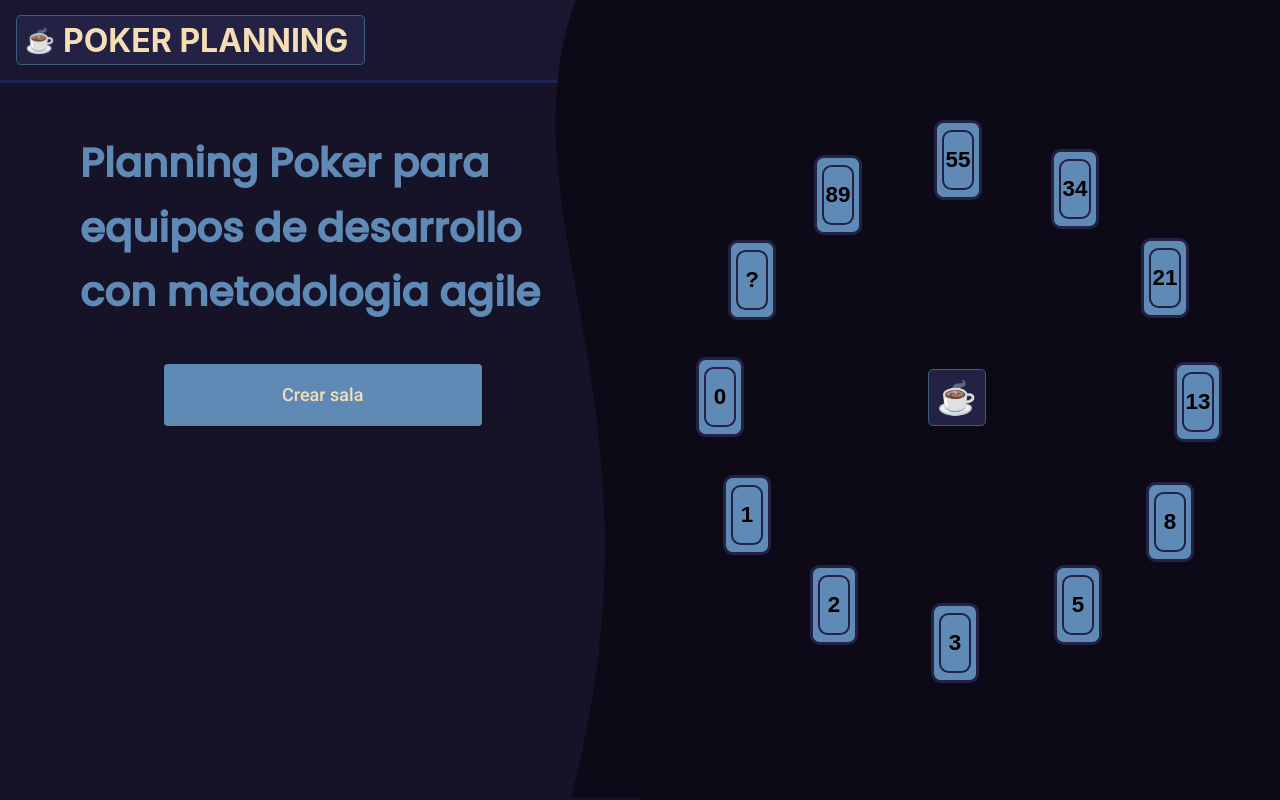
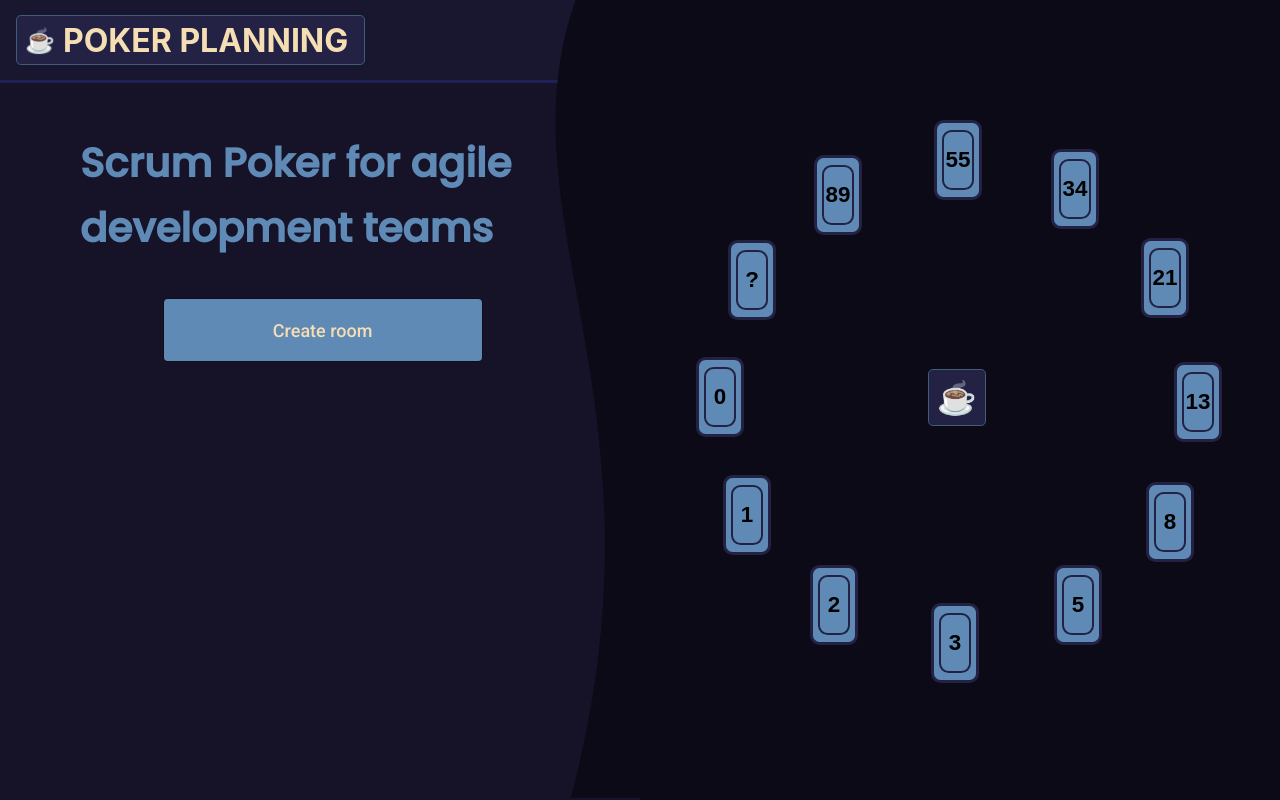
Before and after one commit to MateoMax-hub/poker-fe, a React (Vite) app: page / in a window 1280 px wide. Built offline with nearby package versions, Linux system fonts and the light colour scheme; no server answers.

Commit message:
language system created

```diff
--- a/src/components/home/Home.tsx
+++ b/src/components/home/Home.tsx
@@ -1,10 +1,12 @@
 import { Button, Col, Row } from 'antd';
 import { Link } from 'react-router-dom';
 import style from './home.module.scss';
+import useLocale from '../../utils/hooks/useLocale';
 
 const { homeContainer, button, coffee, wave } = style;
 
 const Home = () => {
+  const pageTextContent = useLocale();
   const cards = [0, 1, 2, 3, 5, 8, 13, 13, 21, 34, 55, 89, '?'];
   const getRandomRoomId = () => {
     return '_' + Math.random().toString(36).substr(2, 9);
@@ -16,10 +18,10 @@ const Home = () => {
         <Col lg={13} md={24}>
           <div className='w-100 h-100'>
             <h1>
-              Planning Poker para equipos de desarrollo con metodologia agile
+              {pageTextContent?.MAIN_DESCRIPTION}
             </h1>
             <Link className={button} to={`/room/${getRandomRoomId()}`}>
-              <Button>Crear sala</Button>
+              <Button>{pageTextContent?.BTN_CREATE_ROOM}</Button>
             </Link>
           </div>
         </Col>
--- a/src/components/room/Room.tsx
+++ b/src/components/room/Room.tsx
@@ -5,6 +5,7 @@ import io, { Socket } from 'socket.io-client';
 const socketIo = io(import.meta.env.VITE_API_URL);
 import style from './room.module.scss';
 import { Cards, CardsToUpdateRoom, MyCard, PlayerNameSubmit, RoomData, RoomPlayersDividedInPositions } from '../../types';
+import useLocale from '../../utils/hooks/useLocale';
 
 interface AppStates {
   roomData: RoomData[]
@@ -25,6 +26,7 @@ const Room = () => {
     blockCards,
     nameModal,
   } = style;
+  const pageTextContent = useLocale();
   const [myCard, setMyCard] = useState<AppStates['myCard']>();
   const [roomData, setRoomData] = useState<AppStates['roomData']>([]);
   const [enterNameModalShow, setEnterNameModalShow] = useState<AppStates['modalShow']>(false);
@@ -248,14 +250,14 @@ const Room = () => {
           <div>
             <div>
               <button onClick={() => showHands(!reveal)}>
-                {reveal ? 'Reiniciar' : 'Revelar cartas'}
+                {reveal ? pageTextContent?.RESET_BUTTON : pageTextContent?.SHOW_CARDS}
               </button>
             </div>
           </div>
         </div>
         <div className={buttonArea}>
           <div className={reveal ? blockCards : ''}>
-            <div>MANO JUGADA</div>
+            <div>{pageTextContent?.HAND_PLAYED}</div>
             {cards &&
               cards?.map((card) => (
                 <button
@@ -273,17 +275,17 @@ const Room = () => {
           closable={false}
           footer={[
             <Button onClick={submitNameForm} key="1">
-              Guardar
+              {pageTextContent?.SAVE_PLAYER_NAME}
             </Button>,
           ]}
-          title="¿Con que nombre quieres entrar a la mesa?"
+          title={pageTextContent?.NAME_MODAL_TITLE}
           className={nameModal}
         >
           <Form form={nameForm} onFinish={handleSubmit}>
             <Form.Item
               name="name"
               rules={[
-                { required: true, message: 'Por favor rellenar con un nombre' },
+                { required: true, message: pageTextContent?.NAME_INPUT_REQUIRE_MSG },
               ]}
             >
               <Input />
--- a/src/context/Context.tsx
+++ b/src/context/Context.tsx
@@ -6,28 +6,26 @@ interface Props {
 
 interface ProviderData {
   isDarkThemeOn?: boolean
-  setisDarkThemeOn?: Function
+  setIsDarkThemeOn?: Function
   setLocale?: Function
   locale?: string
 }
 
-export const GlobalContext = createContext<ProviderData>({})
+export const UserConfigContext = createContext<ProviderData>({})
 
 const Context = ({ children }: Props) => {
-  const [isDarkThemeOn, setisDarkThemeOn] = useState<boolean>(true);
+  const [isDarkThemeOn, setIsDarkThemeOn] = useState<boolean>(true);
   const [locale, setLocale] = useState<string>('');
 
   return (
-    <>
-      <GlobalContext.Provider value={{
-        isDarkThemeOn,
-        setisDarkThemeOn,
-        locale,
-        setLocale,
-      }}>
-        { children }
-      </GlobalContext.Provider>
-    </>
+    <UserConfigContext.Provider value={{
+      isDarkThemeOn,
+      setIsDarkThemeOn,
+      locale,
+      setLocale,
+    }}>
+      { children }
+    </UserConfigContext.Provider>
   )
 }
 export default Context
--- a/src/layout/header/Header.tsx
+++ b/src/layout/header/Header.tsx
@@ -1,10 +1,7 @@
-import { useContext } from 'react';
 import style from './header.module.scss';
-import { GlobalContext } from '../../context/Context';
 
 const Header = () => {
   const { headerContainer, selectedCard } = style;
-  console.log(useContext(GlobalContext));
 
   return (
     <div className={headerContainer}>
--- /dev/null
+++ b/src/utils/helpers/getBrowserLocales.ts
@@ -0,0 +1,20 @@
+export default function getBrowserLocales(options = {}) {
+  const defaultOptions = {
+    languageCodeOnly: false,
+  };
+  const opt = {
+    ...defaultOptions,
+    ...options,
+  };
+  const browserLocales =
+    navigator.languages === undefined
+      ? [navigator.language]
+      : navigator.languages;
+  if (!browserLocales) {
+    return ['en'];
+  }
+  return browserLocales.map((locale) => {
+    const trimmedLocale = locale.trim();
+    return opt.languageCodeOnly ? trimmedLocale.split(/-|_/)[0] : trimmedLocale;
+  });
+};
--- /dev/null
+++ b/src/utils/helpers/index.ts
@@ -0,0 +1,3 @@
+import getBrowserLocales from './getBrowserLocales';
+
+export { getBrowserLocales };
--- /dev/null
+++ b/src/utils/hooks/useLocale.ts
@@ -0,0 +1,44 @@
+import { useEffect, useState } from 'react';
+import { getBrowserLocales } from '../helpers';
+import languages from './../languages';
+
+interface AppStates {
+  locale: 'en' | 'es'
+  content: {[x: string]: string}
+}
+
+const useLocale = () => {
+  const [locale, setLocale] = useState<AppStates['locale']>('en')
+  const [content, setContent] = useState<AppStates['content']>({});
+
+  useEffect(() => {
+    getLocale();
+  }, []);
+
+  useEffect(() => {
+    if (locale) {
+      setContentNeeded();
+    }
+  }, [locale]);
+
+  const getLocale = () => {
+    const localeInLocalStorage = localStorage.getItem('locale');
+    let localeSelected = localeInLocalStorage ? localeInLocalStorage : getBrowserLocales({ languageCodeOnly: true })[0];
+    const finalLocale = (localeSelected !== 'en' && localeSelected !== 'es') ? 'en' : localeSelected;
+    setLocale(finalLocale);
+    localStorage.setItem('locale', finalLocale);
+  }
+
+  const setContentNeeded = () => {
+    const languageFile = findCorrectLanguageFile();
+    setContent(languageFile);
+  }
+
+  const findCorrectLanguageFile = () => {
+    return languages[locale];
+  };
+
+  return content;
+};
+
+export default useLocale;
--- /dev/null
+++ b/src/utils/languages/en.json
@@ -0,0 +1,10 @@
+{
+    "MAIN_DESCRIPTION": "Scrum Poker for agile development teams",
+    "BTN_CREATE_ROOM": "Create room",
+    "SAVE_PLAYER_NAME": "Save",
+    "NAME_MODAL_TITLE": "Tell the others players your name",
+    "NAME_INPUT_REQUIRE_MSG": "Please input your name here",
+    "HAND_PLAYED": "HAND PLAYED",
+    "RESET_BUTTON": "Reset",
+    "SHOW_CARDS": "Show cards"
+}
--- /dev/null
+++ b/src/utils/languages/es.json
@@ -0,0 +1,10 @@
+{
+    "MAIN_DESCRIPTION": "Planning Poker para equipos de desarrollo con metodologia agile",
+    "BTN_CREATE_ROOM": "Crear sala",
+    "SAVE_PLAYER_NAME": "Guardar",
+    "NAME_MODAL_TITLE": "¿Con que nombre quieres entrar a la mesa?",
+    "NAME_INPUT_REQUIRE_MSG": "Por favor rellenar con un nombre",
+    "HAND_PLAYED": "MANO JUGADA",
+    "RESET_BUTTON": "Reiniciar",
+    "SHOW_CARDS": "Revelar cartas"
+}
--- /dev/null
+++ b/src/utils/languages/index.ts
@@ -0,0 +1,5 @@
+import es from './es.json';
+import en from './en.json';
+
+const language = {es, en};
+export default language;
```
